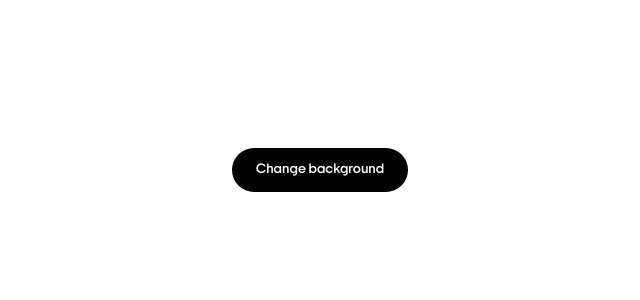
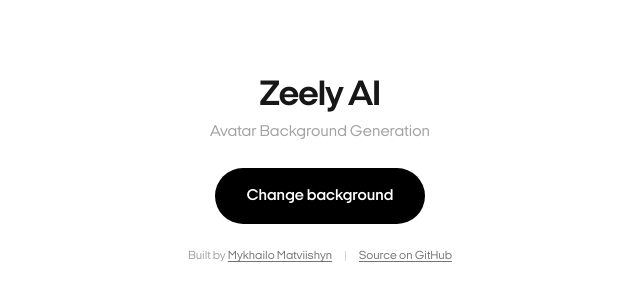
Before and after one commit to matviishyn/zeely-ai-test-task, a React (Vite) app: page / in a window 1280 px wide. Shown: the part 230-530 px from the top of the page, without its empty margins (320-960 px from the left). Built offline with nearby package versions, Linux system fonts and the light colour scheme.

Commit message:
switch to picsum placeholder images and add landing page details

```diff
--- a/src/App.tsx
+++ b/src/App.tsx
@@ -5,14 +5,50 @@ export const App = () => {
   const open = useChangeBackgroundSidebar((s) => s.open)
 
   return (
-    <div className="min-h-screen bg-white flex items-center justify-center">
+    <div className="min-h-screen bg-white flex flex-col items-center justify-center gap-6">
+      <div className="flex flex-col items-center gap-1">
+        <h1 className="text-4xl font-bold tracking-tight text-neutral-900">
+          Zeely AI
+        </h1>
+        <p className="text-base text-neutral-400">
+          Avatar Background Generation
+        </p>
+      </div>
+
       <button
         type="button"
         onClick={open}
-        className="px-6 py-3 rounded-full bg-black text-white font-semibold text-sm hover:bg-black/90 transition-colors cursor-pointer"
+        className="px-8 py-4 rounded-full bg-black text-white font-semibold text-base hover:bg-black/90 transition-colors cursor-pointer"
       >
         Change background
       </button>
+
+      <div className="flex items-center gap-3 text-xs text-neutral-400">
+        <span>
+          Built by{' '}
+          <a
+            href="https://github.com/matviishyn"
+            target="_blank"
+            rel="noopener noreferrer"
+            className="text-neutral-500 hover:text-neutral-700 transition-colors underline underline-offset-2"
+            aria-label="Visit author's GitHub profile"
+          >
+            Mykhailo Matviishyn
+          </a>
+        </span>
+        <span className="text-neutral-300" aria-hidden="true">
+          |
+        </span>
+        <a
+          href="https://github.com/matviishyn/zeely-ai-test-task"
+          target="_blank"
+          rel="noopener noreferrer"
+          className="text-neutral-500 hover:text-neutral-700 transition-colors underline underline-offset-2"
+          aria-label="View source code on GitHub"
+        >
+          Source on GitHub
+        </a>
+      </div>
 
       <ChangeBackgroundSidebar />
     </div>
--- a/src/data/mock-backgrounds.ts
+++ b/src/data/mock-backgrounds.ts
@@ -8,25 +8,25 @@ export const MOCK_PROMPTS = [
   'Minimalist studio setup with soft gradient lighting, clean white backdrop, and subtle shadow play for a professional look.',
 ]
 
-export const MOCK_AVATAR_IMAGES = [
-  'https://images.unsplash.com/photo-1494790108377-be9c29b29330?w=300&h=400&fit=crop&crop=face',
-  'https://images.unsplash.com/photo-1507003211169-0a1dd7228f2d?w=300&h=400&fit=crop&crop=face',
-  'https://images.unsplash.com/photo-1438761681033-6461ffad8d80?w=300&h=400&fit=crop&crop=face',
-  'https://images.unsplash.com/photo-1472099645785-5658abf4ff4e?w=300&h=400&fit=crop&crop=face',
-  'https://images.unsplash.com/photo-1544005313-94ddf0286df2?w=300&h=400&fit=crop&crop=face',
-  'https://images.unsplash.com/photo-1517841905240-472988babdf9?w=300&h=400&fit=crop&crop=face',
+export const MOCK_BACKGROUND_IMAGES = [
+  'https://picsum.photos/seed/bg-1/300/400',
+  'https://picsum.photos/seed/bg-2/300/400',
+  'https://picsum.photos/seed/bg-3/300/400',
+  'https://picsum.photos/seed/bg-4/300/400',
+  'https://picsum.photos/seed/bg-5/300/400',
+  'https://picsum.photos/seed/bg-6/300/400',
 ]
 
 export const INITIAL_BACKGROUNDS: BackgroundItem[] = [
   {
     id: '1',
-    imageUrl: MOCK_AVATAR_IMAGES[0],
+    imageUrl: MOCK_BACKGROUND_IMAGES[0],
     status: 'completed',
     isDefault: true,
   },
-  { id: '2', imageUrl: MOCK_AVATAR_IMAGES[1], status: 'completed' },
-  { id: '3', imageUrl: MOCK_AVATAR_IMAGES[2], status: 'completed' },
-  { id: '4', imageUrl: MOCK_AVATAR_IMAGES[3], status: 'completed' },
-  { id: '5', imageUrl: MOCK_AVATAR_IMAGES[4], status: 'completed' },
-  { id: '6', imageUrl: MOCK_AVATAR_IMAGES[5], status: 'completed' },
+  { id: '2', imageUrl: MOCK_BACKGROUND_IMAGES[1], status: 'completed' },
+  { id: '3', imageUrl: MOCK_BACKGROUND_IMAGES[2], status: 'completed' },
+  { id: '4', imageUrl: MOCK_BACKGROUND_IMAGES[3], status: 'completed' },
+  { id: '5', imageUrl: MOCK_BACKGROUND_IMAGES[4], status: 'completed' },
+  { id: '6', imageUrl: MOCK_BACKGROUND_IMAGES[5], status: 'completed' },
 ]
--- a/src/services/generation-simulator.ts
+++ b/src/services/generation-simulator.ts
@@ -1,5 +1,4 @@
 import type { BackgroundItem } from '@/types/background'
-import { MOCK_AVATAR_IMAGES } from '@/data/mock-backgrounds'
 
 const PROGRESS_STEP = 5
 const TICK_MS = 250
@@ -7,7 +6,7 @@ const TICK_MS = 250
 const activeIntervals = new Map<string, ReturnType<typeof setInterval>>()
 
 const getRandomImage = () =>
-  MOCK_AVATAR_IMAGES[Math.floor(Math.random() * MOCK_AVATAR_IMAGES.length)]
+  `https://picsum.photos/seed/${crypto.randomUUID()}/300/400`
 
 export const formatTimeLeft = (seconds: number): string => {
   if (seconds <= 60) return `${seconds}s left`
```
Also changed, not shown: 1 other file (tests, documents, lock files or other folders).
